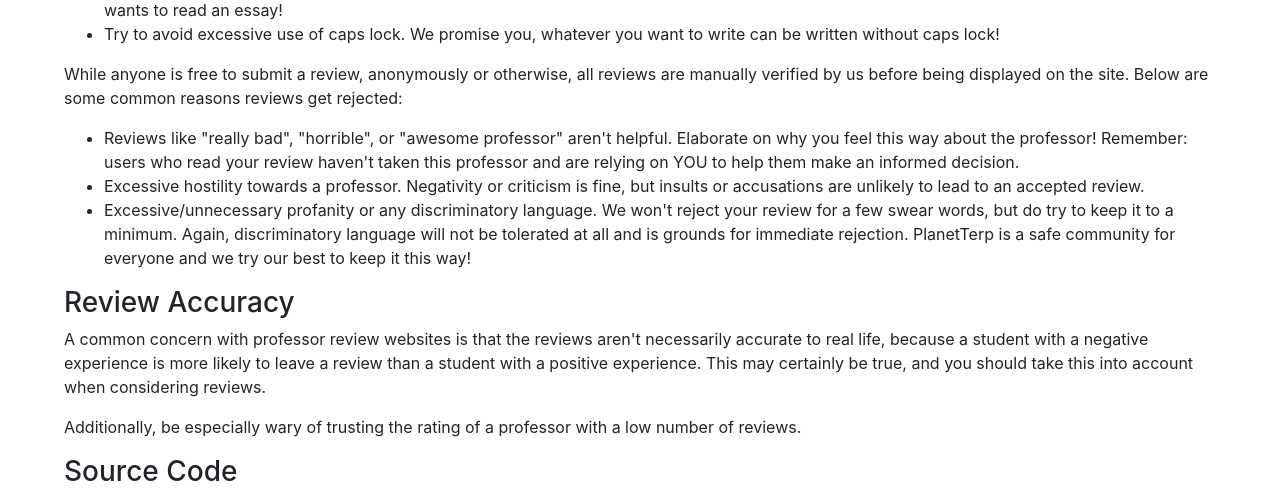
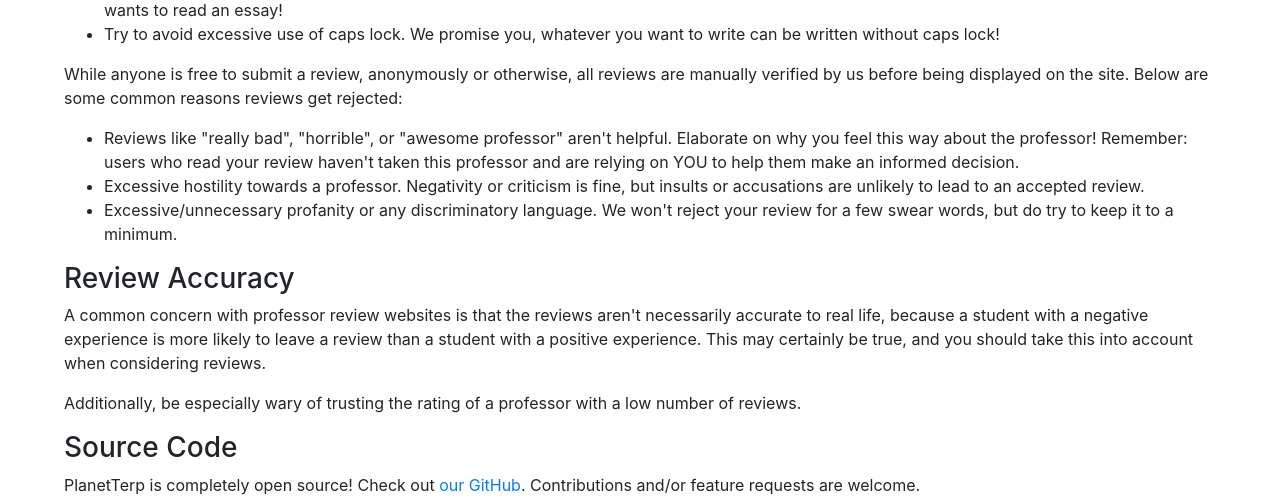
Before and after one commit to planetterp/PlanetTerp, a Django app: page /about in a window 1280 px wide. Shown: the part 664-1164 px from the top of the page. Run offline with Django 3.2, Linux system fonts and the light colour scheme; data that the repository does not hold is empty; some libraries are stand-ins or nearby versions.

Commit message:
simplify profanity tip

```diff
--- a/home/templates/about.html
+++ b/home/templates/about.html
@@ -33,7 +33,7 @@
 	<ul>
 		<li>Reviews like "really bad", "horrible", or "awesome professor" aren't helpful. Elaborate on why you feel this way about the professor! Remember: users who read your review haven't taken this professor and are relying on YOU to help them make an informed decision.</li>
 		<li>Excessive hostility towards a professor. Negativity or criticism is fine, but insults or accusations are unlikely to lead to an accepted review.</li>
-		<li>Excessive/unnecessary profanity or any discriminatory language. We won't reject your review for a few swear words, but do try to keep it to a minimum. Again, discriminatory language will not be tolerated at all and is grounds for immediate rejection. PlanetTerp is a safe community for everyone and we try our best to keep it this way!</li>
+		<li>Excessive/unnecessary profanity or any discriminatory language. We won't reject your review for a few swear words, but do try to keep it to a minimum.</li>
 	</ul>
 
 	<h3>Review Accuracy</h3>
```
